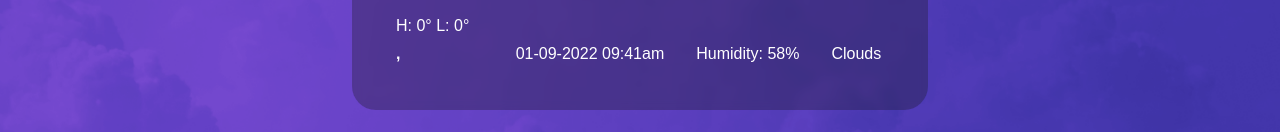
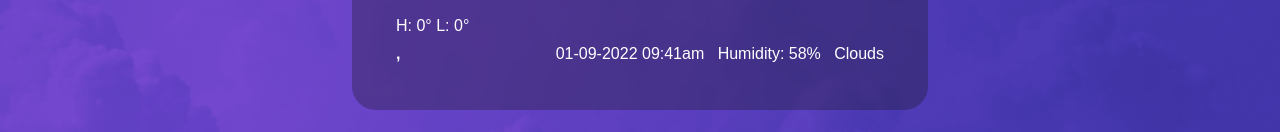
Before and after one commit to dev-seahouse/weather-app, a React (Vite) app: page / in a window 1280 px wide. Shown: the part 346-478 px from the top of the page. Built offline with nearby package versions, Linux system fonts and the light colour scheme.

Commit message:
feat: fixed zustand bug

```diff
--- a/package.json
+++ b/package.json
@@ -21,8 +21,8 @@
     "@radix-ui/react-popover": "^1.0.7",
     "@radix-ui/react-slot": "^1.0.2",
     "@radix-ui/react-tooltip": "^1.0.7",
-    "@tanstack/react-query": "^5.36.2",
-    "@tanstack/react-query-devtools": "^5.36.2",
+    "@tanstack/react-query": "^5.37.1",
+    "@tanstack/react-query-devtools": "^5.37.1",
     "class-variance-authority": "^0.7.0",
     "clsx": "^2.1.1",
     "cmdk": "^1.0.0",
--- a/src/App.tsx
+++ b/src/App.tsx
@@ -8,7 +8,9 @@ import type { Option } from "@/components/ui/AutoComplete/AutoComplete.types";
 import { DisplayWeather } from "@/features/DisplayWeather";
 import SearchIcon from "@/icons/searchIcon";
 import { AppProvider } from "@/providers/AppProvider";
-import type { Location } from "@/stores/weather/slices/currentWeatherSlice.types";
+import type {
+  LocationInfo,
+} from "@/stores/weather/slices/currentWeatherSlice.types";
 import { useSetLocationInfo } from "@/stores/weather/useWeatherStore.selectors";
 import { get } from "@/utils/get";
 
@@ -38,7 +40,7 @@ function App() {
       latitude: get(item, "value.properties.coordinates.latitude", 0) as number,
       countryCode: get(
         item,
-        "properties.context.country.country_code",
+        "value.properties.context.country.country_code",
         "",
       ) as string,
       regionName: get(
@@ -46,7 +48,7 @@ function App() {
         "value.properties.context.region.name",
         "",
       ) as string,
-    } satisfies Location;
+    } satisfies LocationInfo;
     setLocation(newLocation);
   }
 
--- a/src/features/DisplayWeather/DisplayWeather.tsx
+++ b/src/features/DisplayWeather/DisplayWeather.tsx
@@ -59,8 +59,8 @@ export function DisplayWeather({ className }: { className?: string }) {
           className={`
             flex flex-col justify-end gap-1 whitespace-nowrap text-right
 
-            sm:relative sm:right-10 sm:grow sm:flex-row sm:items-end
-            sm:justify-between sm:gap-8 sm:text-left sm:text-base
+            sm:right-10 sm:grow sm:flex-row sm:items-end sm:justify-between
+            sm:text-left sm:text-base
           `}
         >
           <div
--- a/src/stores/weather/slices/currentWeatherSlice.ts
+++ b/src/stores/weather/slices/currentWeatherSlice.ts
@@ -2,7 +2,9 @@ import type {
   CurrentWeatherSlice,
   LocationInfo,
 } from "@/stores/weather/slices/currentWeatherSlice.types";
-import type { WeatherStoreStateCreator } from "@/stores/weather/useWeatherStore";
+import type {
+  WeatherStoreStateCreator,
+} from "@/stores/weather/useWeatherStore";
 
 export const currentWeatherSlice: WeatherStoreStateCreator<
   CurrentWeatherSlice
```
Also changed, not shown: src/stores/weather/useWeatherStore.ts (+14 -4 lines), 1 other file (tests, documents, lock files or other folders).
